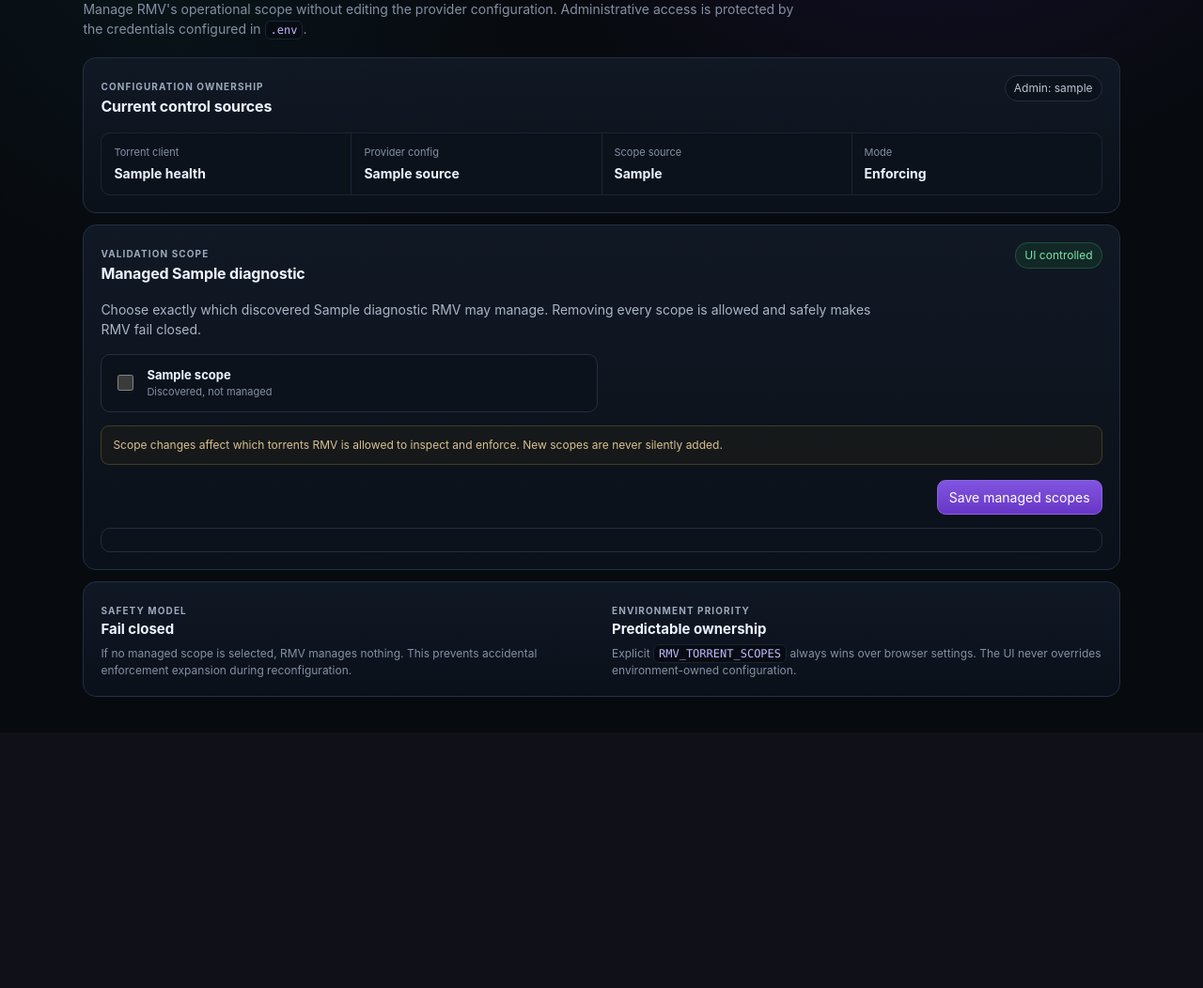
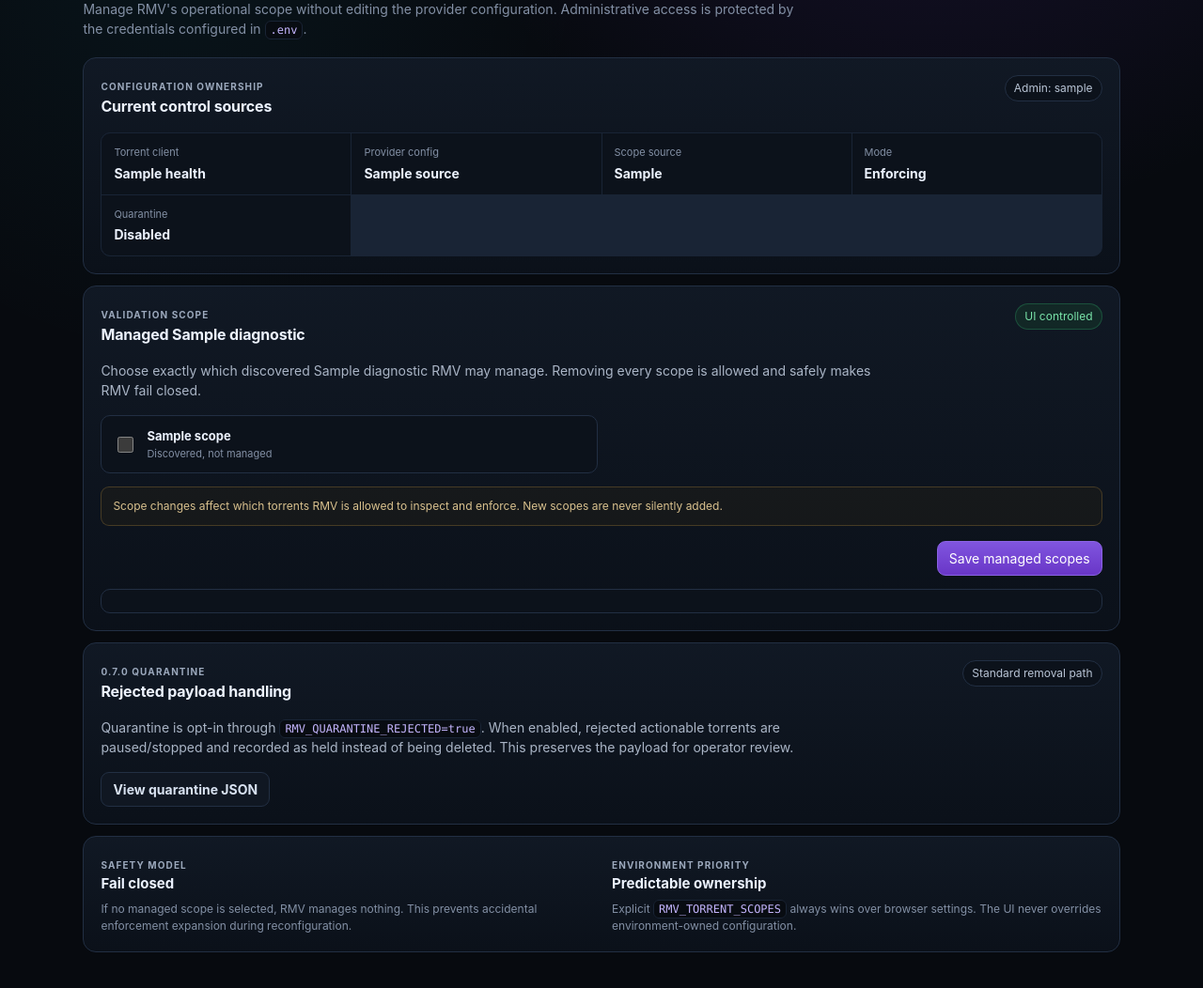
Before and after one commit to RogueAssassin/RogueMediaValidator, a FastAPI app: template app/templates/settings.html in a window 1280 px wide. Shown: the part 196-1248 px from the top of the page at 94% size. Before the commit the page ends 938 px from the top, so only its background shows below. Run offline with FastAPI, Linux system fonts and the light colour scheme; the template is opened without the code that fills it: most values are stand-ins (such as "Sample title", 1, 10 or a date in 2020); parts of the project's set-up code (start-up, migrations or seed data) failed here and were passed over.

Commit message:
feat: surface 0.7.0 quarantine controls

```diff
--- a/app/templates/settings.html
+++ b/app/templates/settings.html
@@ -45,6 +45,7 @@
           <div><dt>Provider config</dt><dd>{{ client_config.source if client_config else 'none' }}</dd></div>
           <div><dt>Scope source</dt><dd>{{ health.diagnostics.scope_source | replace('_', ' ') | title }}</dd></div>
           <div><dt>Mode</dt><dd>{{ 'Dry run' if settings.dry_run else 'Enforcing' }}</dd></div>
+          <div><dt>Quarantine</dt><dd>{{ 'Enabled' if settings.quarantine_rejected else 'Disabled' }}</dd></div>
         </dl>
       </section>
 
@@ -96,6 +97,20 @@
         {% endif %}
       </section>
 
+      <section class="panel settings-summary">
+        <div class="panel-title">
+          <div>
+            <span class="section-label">0.7.0 quarantine</span>
+            <h2>Rejected payload handling</h2>
+          </div>
+          <span class="state {{ 'ok' if settings.quarantine_rejected else 'neutral' }}">{{ 'Hold instead of delete' if settings.quarantine_rejected else 'Standard removal path' }}</span>
+        </div>
+        <p class="settings-help">
+          Quarantine is opt-in through <code>RMV_QUARANTINE_REJECTED=true</code>. When enabled, rejected actionable torrents are paused/stopped and recorded as held instead of being deleted. This preserves the payload for operator review.
+        </p>
+        <a class="button secondary" href="/api/quarantine" target="_blank" rel="noopener">View quarantine JSON</a>
+      </section>
+
       <section class="panel setup-help">
         <div>
           <span class="section-label">Safety model</span>
```
